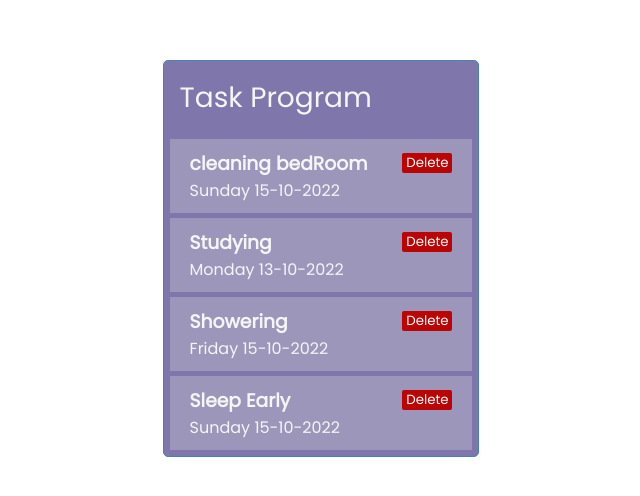
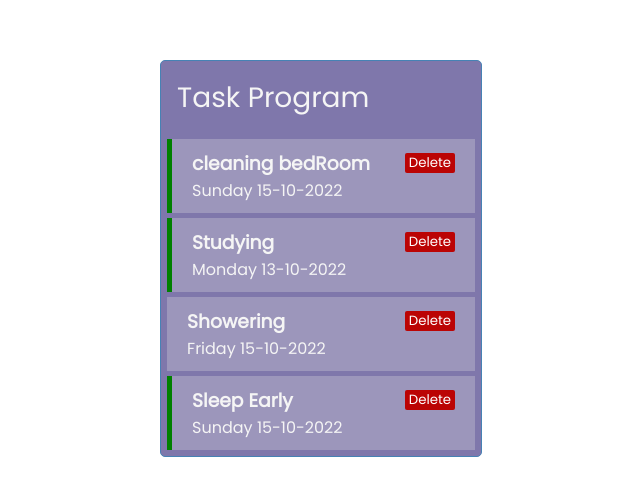
Before and after one commit to hazem237/First-React-App, a React (Create React App) app: page / in a window 1280 px wide. Shown: the part 142-638 px from the top of the page, without its empty margins (319-959 px from the left). Built offline with nearby package versions, Linux system fonts and the light colour scheme.

Commit message:
added reminder

```diff
--- a/src/App.js
+++ b/src/App.js
@@ -26,7 +26,7 @@ function App() {
       text: "Showering",
       day: "Friday",
       date: "15-10-2022",
-      reminder: true
+      reminder: false
 
 
     }, {
@@ -42,7 +42,9 @@ function App() {
   const dele = (id) => {
     setTasks(TasksData.filter((t) => t.id !== id))
   }
-  const reminderClick = (id) => { console.log(id) }
+  const reminderClick = (id) => {
+    setTasks(TasksData.map((t) => (t.id == id ? { ...t, reminder: !t.reminder } : t)))
+  }
 
   return (
     <div className='container'>
--- a/src/componets/Task.js
+++ b/src/componets/Task.js
@@ -4,7 +4,7 @@ const Task = ({ task, d, reminder }) => {
 
 
     return (
-        <div className="task"  onDoubleClick={()=> reminder(task.id)}>
+        <div className={`task ${task.reminder ? 'reminder' : ''}`}  onDoubleClick={()=> reminder(task.id)}>
             <h3>{task.text} <button className="btn-cansel"
                 onClick={()=> d(task.id)}
             >Delete</button></h3>
--- a/src/index.css
+++ b/src/index.css
@@ -108,6 +108,11 @@ body {
   margin: 5px;
   padding: 10px 20px;
   cursor: pointer;
+  -webkit-user-select: none;
+  -webkit-touch-callout: none;
+  -moz-user-select: none;
+  -ms-user-select: none;
+  user-select: none;
 }
 
 .task.reminder {
@@ -456,9 +461,9 @@ img {
 h1 {
   padding: 1vh;
 }
-.btn-cansel
-{
-  width:50px;
+
+.btn-cansel {
+  width: 50px;
   height: 20px;
   font-family: inherit;
   margin-left: 35px;
@@ -469,10 +474,11 @@ h1 {
   cursor: pointer;
 
 }
-.btn-cansel:hover
-{
+
+.btn-cansel:hover {
   background-color: rgb(87, 2, 2);
 }
+
 @media screen and (max-width: 992px) {}
 
 #logo {
```
